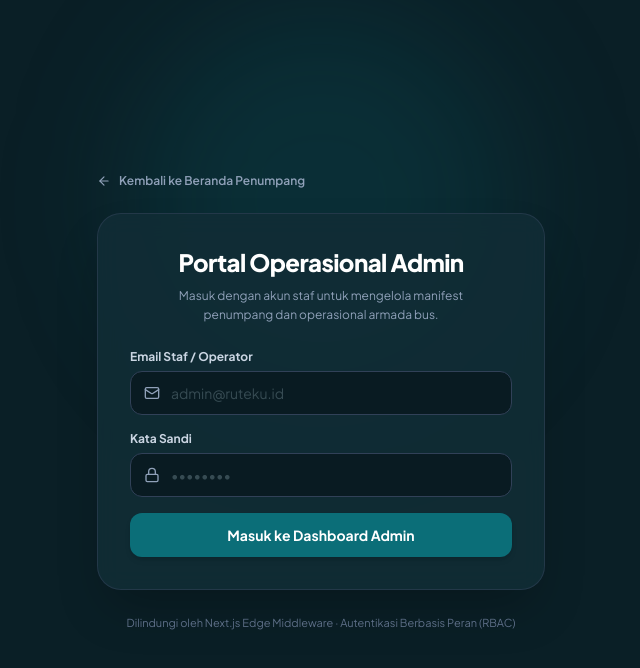
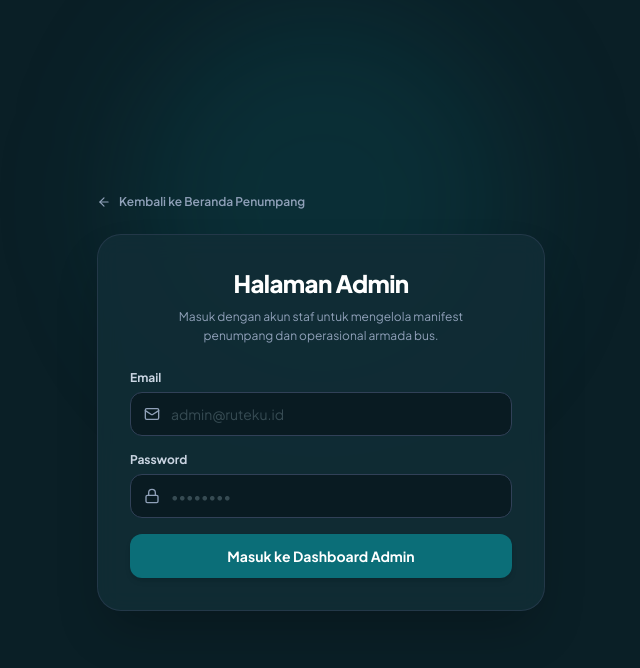
Before and after one commit to rifqi-dermawan/rute-ku, a Next.js app: page /admin/login in a window 1280 px wide. Shown: the top 668 px of the page, without its empty margins (319-959 px from the left). Built offline with nearby package versions, Linux system fonts and the light colour scheme.

Commit message:
update: menambah fitur login dan memperbaiki keamanan UI

```diff
--- a/app/admin/login/page.tsx
+++ b/app/admin/login/page.tsx
@@ -22,8 +22,8 @@ export default function AdminLoginPage({
     sp.error === 'unauthorized_role'
       ? 'Akses ditolak: Akun Anda adalah akun Penumpang. Silakan masuk menggunakan akun Staf Admin.'
       : sp.error === 'auth_required'
-      ? 'Silakan masuk dengan akun Administrator untuk mengakses dashboard operasional.'
-      : ''
+        ? 'Silakan masuk dengan akun Administrator untuk mengakses dashboard operasional.'
+        : ''
   )
 
   const handleSubmit = async (e: React.FormEvent) => {
@@ -77,7 +77,7 @@ export default function AdminLoginPage({
           {/* Header */}
           <div className="text-center space-y-2">
             <h1 className="text-xl sm:text-2xl font-black tracking-tight text-white">
-              Portal Operasional Admin
+              Halaman Admin
             </h1>
             <p className="text-xs text-slate-400 leading-relaxed max-w-xs mx-auto">
               Masuk dengan akun staf untuk mengelola manifest penumpang dan operasional armada bus.
@@ -96,7 +96,7 @@ export default function AdminLoginPage({
           <form onSubmit={handleSubmit} className="space-y-4">
             <div>
               <label className="block text-xs font-bold text-slate-300 mb-1.5">
-                Email Staf / Operator
+                Email
               </label>
               <div className="relative">
                 <Mail
@@ -116,7 +116,7 @@ export default function AdminLoginPage({
 
             <div>
               <label className="block text-xs font-bold text-slate-300 mb-1.5">
-                Kata Sandi
+                Password
               </label>
               <div className="relative">
                 <Lock
@@ -143,11 +143,6 @@ export default function AdminLoginPage({
             </button>
           </form>
         </div>
-
-        {/* Security badge footer */}
-        <div className="text-center text-[11px] text-slate-500">
-          Dilindungi oleh Next.js Edge Middleware · Autentikasi Berbasis Peran (RBAC)
-        </div>
       </div>
     </div>
   )
```
